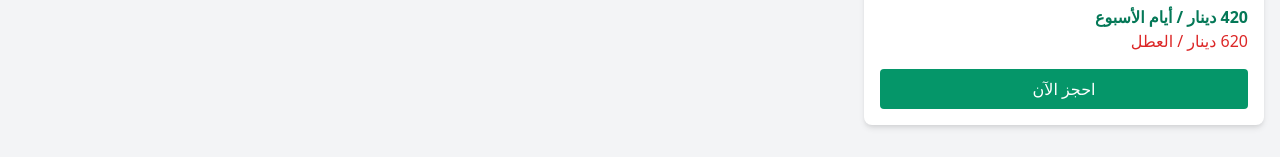
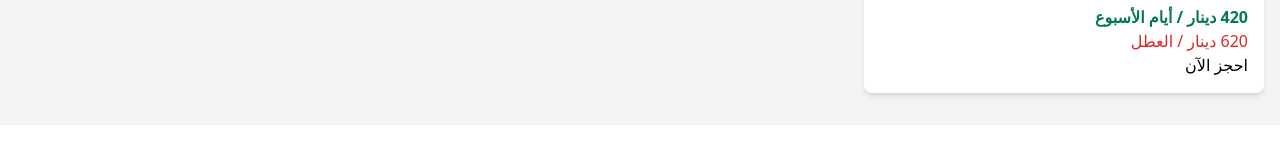
Before and after one commit to omarobeid123/farms, a plain HTML site: page index.html in a window 1280 px wide. Shown: the part 1293-1450 px from the top of the page. After the commit the page ends 1418 px from the top, so only its background shows below. Drawn offline with nearby package versions, Linux system fonts and the light colour scheme.

Commit message:
Update index.html

```diff
--- a/index.html
+++ b/index.html
@@ -90,7 +90,6 @@
           <p class="text-gray-600">إربد</p>
           <p class="text-green-700 font-semibold mt-2">420 دينار / أيام الأسبوع</p>
           <p class="text-red-600">620 دينار / العطل</p>
-          <a href="https://wa.me/962795808739?text=مرحبًا، أرغب بحجز مزرعة جبلية في إربد." target="_blank" class="mt-4 block text-center bg-green-600 text-white py-2 rounded hover:bg-green-700">
             احجز الآن
           </a>
         </div>
```
